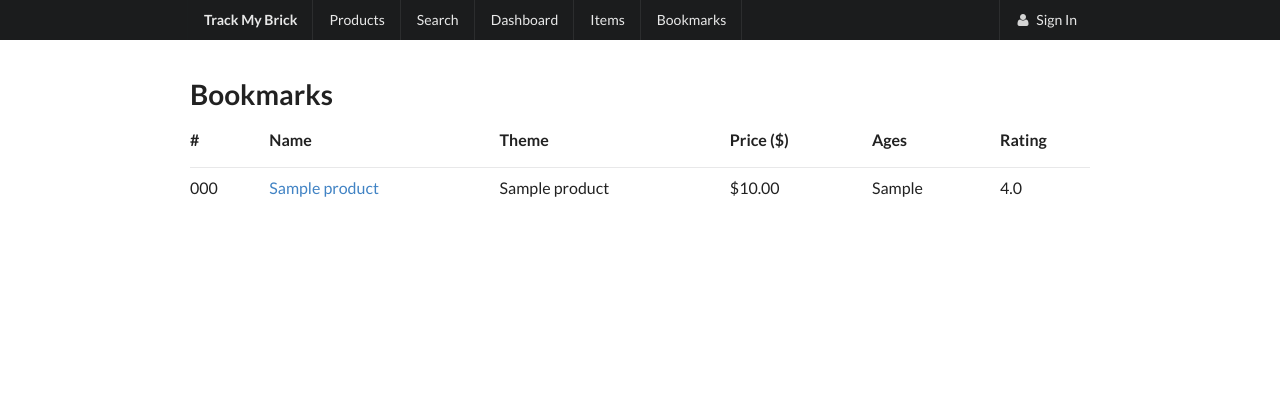
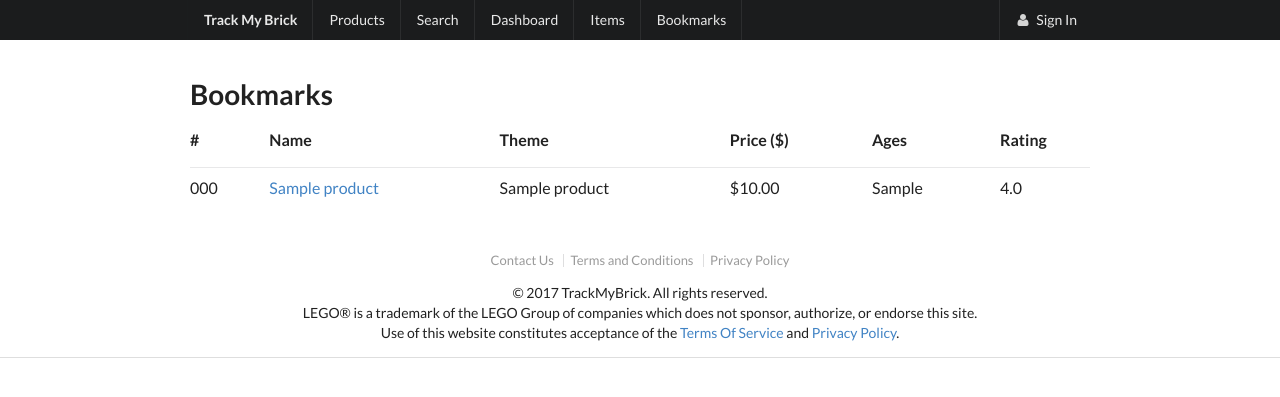
Before and after one commit to 0hoo/brick, a Django app: page /bookmarks/ in a window 1280 px wide. Shown: the top 397 px of the page. Run offline with Django 3.2, Linux system fonts and the light colour scheme; tables that the repository leaves empty hold one stand-in row (values such as "Sample post").

Commit message:
footer 업데이트

```diff
--- a/bricksite/templates/base.html
+++ b/bricksite/templates/base.html
@@ -70,6 +70,18 @@
         {% endfor %}
         {% block content %}{% endblock %}
     </div>
+
+    <div class="ui vertical footer segment">
+        <div class="ui center aligned container">
+            <div class="ui horizontal small divided link list">
+                <a class="item" href="#">Contact Us</a>
+                <a class="item" href="#">Terms and Conditions</a>
+                <a class="item" href="#">Privacy Policy</a>
+            </div>
+            <p> © 2017 TrackMyBrick. All rights reserved. <br/>LEGO® is a trademark of the LEGO Group of companies which does not sponsor, authorize, or endorse this site. <br/> Use of this website constitutes acceptance of the <a href="#">Terms Of Service</a> and <a href="#">Privacy Policy</a>.</p>
+        </div>
+    </div>
+
     {% block javascript %}{% endblock %}
     <script>
     {% block javascript_code %}{% endblock %}
```
